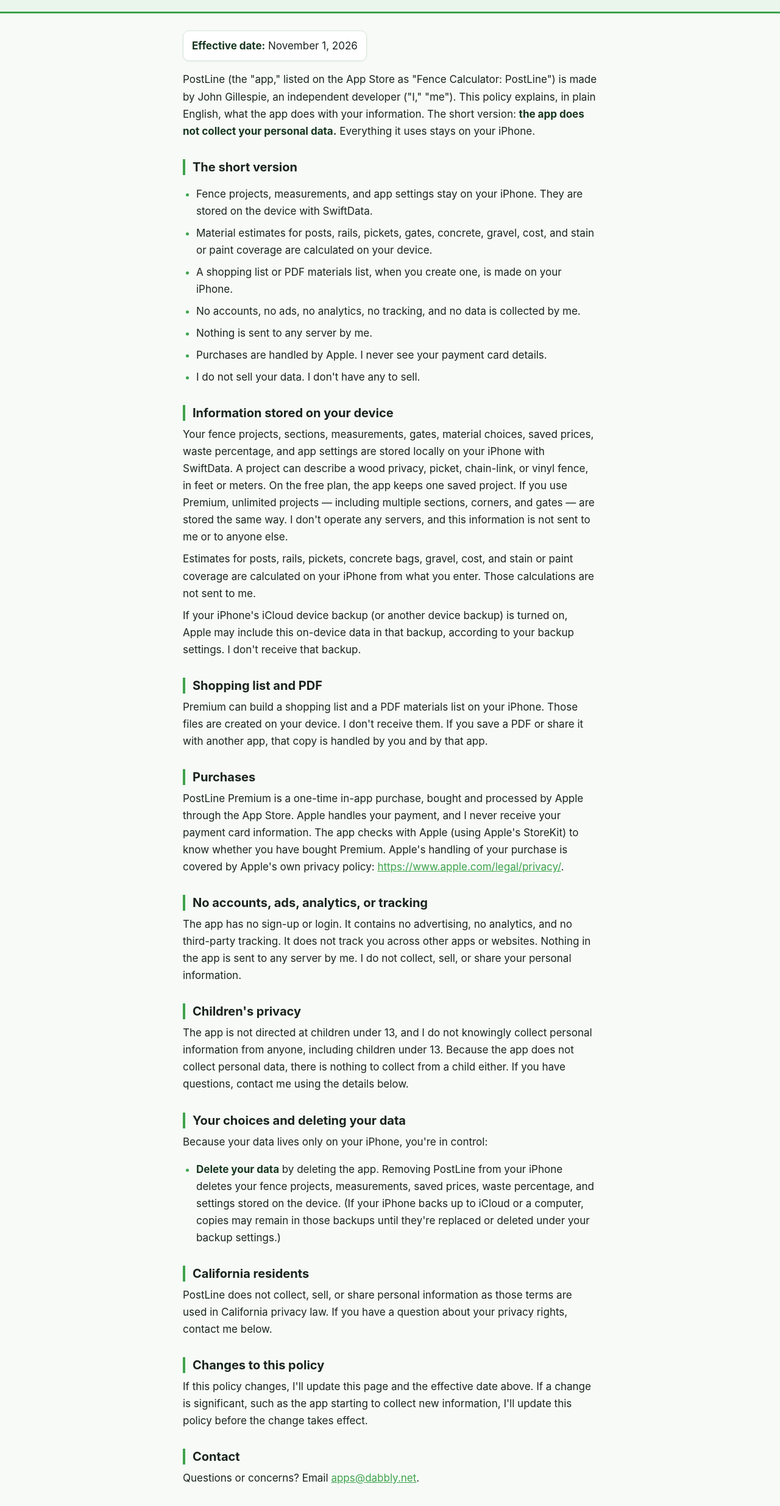
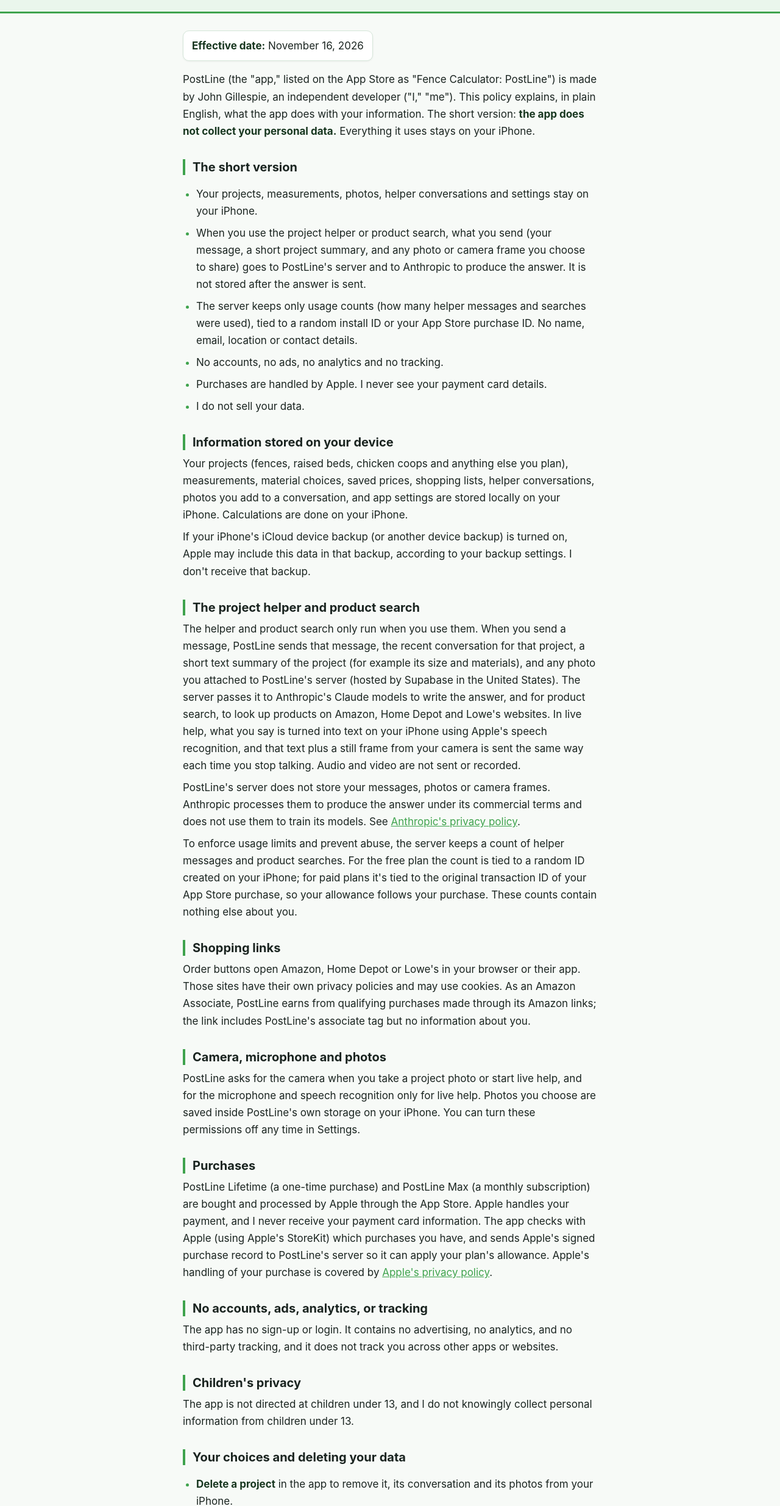
Before and after one commit to jgillespie121/apps, a plain HTML site: page postline-fence-calculator/privacy.html in a window 1280 px wide. Shown: the part 93-2562 px from the top of the page at 61% size. Drawn offline with Linux system fonts and the light colour scheme.

Commit message:
PostLine v2 legal pages: helper, Lifetime and Max, affiliate links
Privacy: what the helper and product search send (to PostLine's server and
Anthropic, not stored), usage counts only, camera/mic use, Amazon Associates.
Terms: free first project, Lifetime $9.99, Max $24.99/month auto-renew terms,
planning-help disclaimer and acceptable use for the helper.

Co-Authored-By: Claude Opus 5.5 <noreply@anthropic.com>

```diff
--- a/postline-fence-calculator/privacy.html
+++ b/postline-fence-calculator/privacy.html
@@ -16,46 +16,53 @@
   </header>
 
   <main>
-    <p class="effective"><strong>Effective date:</strong> November 1, 2026</p>
+    <p class="effective"><strong>Effective date:</strong> November 16, 2026</p>
 
     <p>PostLine (the "app," listed on the App Store as "Fence Calculator: PostLine") is made by John Gillespie, an independent developer ("I," "me"). This policy explains, in plain English, what the app does with your information. The short version: <strong>the app does not collect your personal data.</strong> Everything it uses stays on your iPhone.</p>
 
     <h2>The short version</h2>
     <ul>
-      <li>Fence projects, measurements, and app settings stay on your iPhone. They are stored on the device with SwiftData.</li>
-      <li>Material estimates for posts, rails, pickets, gates, concrete, gravel, cost, and stain or paint coverage are calculated on your device.</li>
-      <li>A shopping list or PDF materials list, when you create one, is made on your iPhone.</li>
-      <li>No accounts, no ads, no analytics, no tracking, and no data is collected by me.</li>
-      <li>Nothing is sent to any server by me.</li>
+      <li>Your projects, measurements, photos, helper conversations and settings stay on your iPhone.</li>
+      <li>When you use the project helper or product search, what you send (your message, a short project summary, and any photo or camera frame you choose to share) goes to PostLine's server and to Anthropic to produce the answer. It is not stored after the answer is sent.</li>
+      <li>The server keeps only usage counts (how many helper messages and searches were used), tied to a random install ID or your App Store purchase ID. No name, email, location or contact details.</li>
+      <li>No accounts, no ads, no analytics and no tracking.</li>
       <li>Purchases are handled by Apple. I never see your payment card details.</li>
-      <li>I do not sell your data. I don't have any to sell.</li>
+      <li>I do not sell your data.</li>
     </ul>
 
     <h2>Information stored on your device</h2>
-    <p>Your fence projects, sections, measurements, gates, material choices, saved prices, waste percentage, and app settings are stored locally on your iPhone with SwiftData. A project can describe a wood privacy, picket, chain-link, or vinyl fence, in feet or meters. On the free plan, the app keeps one saved project. If you use Premium, unlimited projects — including multiple sections, corners, and gates — are stored the same way. I don't operate any servers, and this information is not sent to me or to anyone else.</p>
-    <p>Estimates for posts, rails, pickets, concrete bags, gravel, cost, and stain or paint coverage are calculated on your iPhone from what you enter. Those calculations are not sent to me.</p>
-    <p>If your iPhone's iCloud device backup (or another device backup) is turned on, Apple may include this on-device data in that backup, according to your backup settings. I don't receive that backup.</p>
+    <p>Your projects (fences, raised beds, chicken coops and anything else you plan), measurements, material choices, saved prices, shopping lists, helper conversations, photos you add to a conversation, and app settings are stored locally on your iPhone. Calculations are done on your iPhone.</p>
+    <p>If your iPhone's iCloud device backup (or another device backup) is turned on, Apple may include this data in that backup, according to your backup settings. I don't receive that backup.</p>
 
-    <h2>Shopping list and PDF</h2>
-    <p>Premium can build a shopping list and a PDF materials list on your iPhone. Those files are created on your device. I don't receive them. If you save a PDF or share it with another app, that copy is handled by you and by that app.</p>
+    <h2>The project helper and product search</h2>
+    <p>The helper and product search only run when you use them. When you send a message, PostLine sends that message, the recent conversation for that project, a short text summary of the project (for example its size and materials), and any photo you attached to PostLine's server (hosted by Supabase in the United States). The server passes it to Anthropic's Claude models to write the answer, and for product search, to look up products on Amazon, Home Depot and Lowe's websites. In live help, what you say is turned into text on your iPhone using Apple's speech recognition, and that text plus a still frame from your camera is sent the same way each time you stop talking. Audio and video are not sent or recorded.</p>
+    <p>PostLine's server does not store your messages, photos or camera frames. Anthropic processes them to produce the answer under its commercial terms and does not use them to train its models. See <a href="https://www.anthropic.com/legal/privacy" rel="noopener">Anthropic's privacy policy</a>.</p>
+    <p>To enforce usage limits and prevent abuse, the server keeps a count of helper messages and product searches. For the free plan the count is tied to a random ID created on your iPhone; for paid plans it's tied to the original transaction ID of your App Store purchase, so your allowance follows your purchase. These counts contain nothing else about you.</p>
+
+    <h2>Shopping links</h2>
+    <p>Order buttons open Amazon, Home Depot or Lowe's in your browser or their app. Those sites have their own privacy policies and may use cookies. As an Amazon Associate, PostLine earns from qualifying purchases made through its Amazon links; the link includes PostLine's associate tag but no information about you.</p>
+
+    <h2>Camera, microphone and photos</h2>
+    <p>PostLine asks for the camera when you take a project photo or start live help, and for the microphone and speech recognition only for live help. Photos you choose are saved inside PostLine's own storage on your iPhone. You can turn these permissions off any time in Settings.</p>
 
     <h2>Purchases</h2>
-    <p>PostLine Premium is a one-time in-app purchase, bought and processed by Apple through the App Store. Apple handles your payment, and I never receive your payment card information. The app checks with Apple (using Apple's StoreKit) to know whether you have bought Premium. Apple's handling of your purchase is covered by Apple's own privacy policy: <a href="https://www.apple.com/legal/privacy/" rel="noopener">https://www.apple.com/legal/privacy/</a>.</p>
+    <p>PostLine Lifetime (a one-time purchase) and PostLine Max (a monthly subscription) are bought and processed by Apple through the App Store. Apple handles your payment, and I never receive your payment card information. The app checks with Apple (using Apple's StoreKit) which purchases you have, and sends Apple's signed purchase record to PostLine's server so it can apply your plan's allowance. Apple's handling of your purchase is covered by <a href="https://www.apple.com/legal/privacy/" rel="noopener">Apple's privacy policy</a>.</p>
 
     <h2>No accounts, ads, analytics, or tracking</h2>
-    <p>The app has no sign-up or login. It contains no advertising, no analytics, and no third-party tracking. It does not track you across other apps or websites. Nothing in the app is sent to any server by me. I do not collect, sell, or share your personal information.</p>
+    <p>The app has no sign-up or login. It contains no advertising, no analytics, and no third-party tracking, and it does not track you across other apps or websites.</p>
 
     <h2>Children's privacy</h2>
-    <p>The app is not directed at children under 13, and I do not knowingly collect personal information from anyone, including children under 13. Because the app does not collect personal data, there is nothing to collect from a child either. If you have questions, contact me using the details below.</p>
+    <p>The app is not directed at children under 13, and I do not knowingly collect personal information from children under 13.</p>
 
     <h2>Your choices and deleting your data</h2>
-    <p>Because your data lives only on your iPhone, you're in control:</p>
     <ul>
-      <li><strong>Delete your data</strong> by deleting the app. Removing PostLine from your iPhone deletes your fence projects, measurements, saved prices, waste percentage, and settings stored on the device. (If your iPhone backs up to iCloud or a computer, copies may remain in those backups until they're replaced or deleted under your backup settings.)</li>
+      <li><strong>Delete a project</strong> in the app to remove it, its conversation and its photos from your iPhone.</li>
+      <li><strong>Delete everything</strong> by deleting the app. (Copies may remain in device backups until they're replaced or deleted under your backup settings.)</li>
+      <li><strong>Usage counts</strong> on the server contain no personal details; email me if you'd like the counts for your install or purchase removed.</li>
     </ul>
 
     <h2>California residents</h2>
-    <p>PostLine does not collect, sell, or share personal information as those terms are used in California privacy law. If you have a question about your privacy rights, contact me below.</p>
+    <p>PostLine does not sell or share personal information as those terms are used in California privacy law. If you have a question about your privacy rights, contact me below.</p>
 
     <h2>Changes to this policy</h2>
     <p>If this policy changes, I'll update this page and the effective date above. If a change is significant, such as the app starting to collect new information, I'll update this policy before the change takes effect.</p>
```
Also changed, not shown: postline-fence-calculator/support.html (+12 -7 lines), postline-fence-calculator/terms.html (+25 -18 lines).
